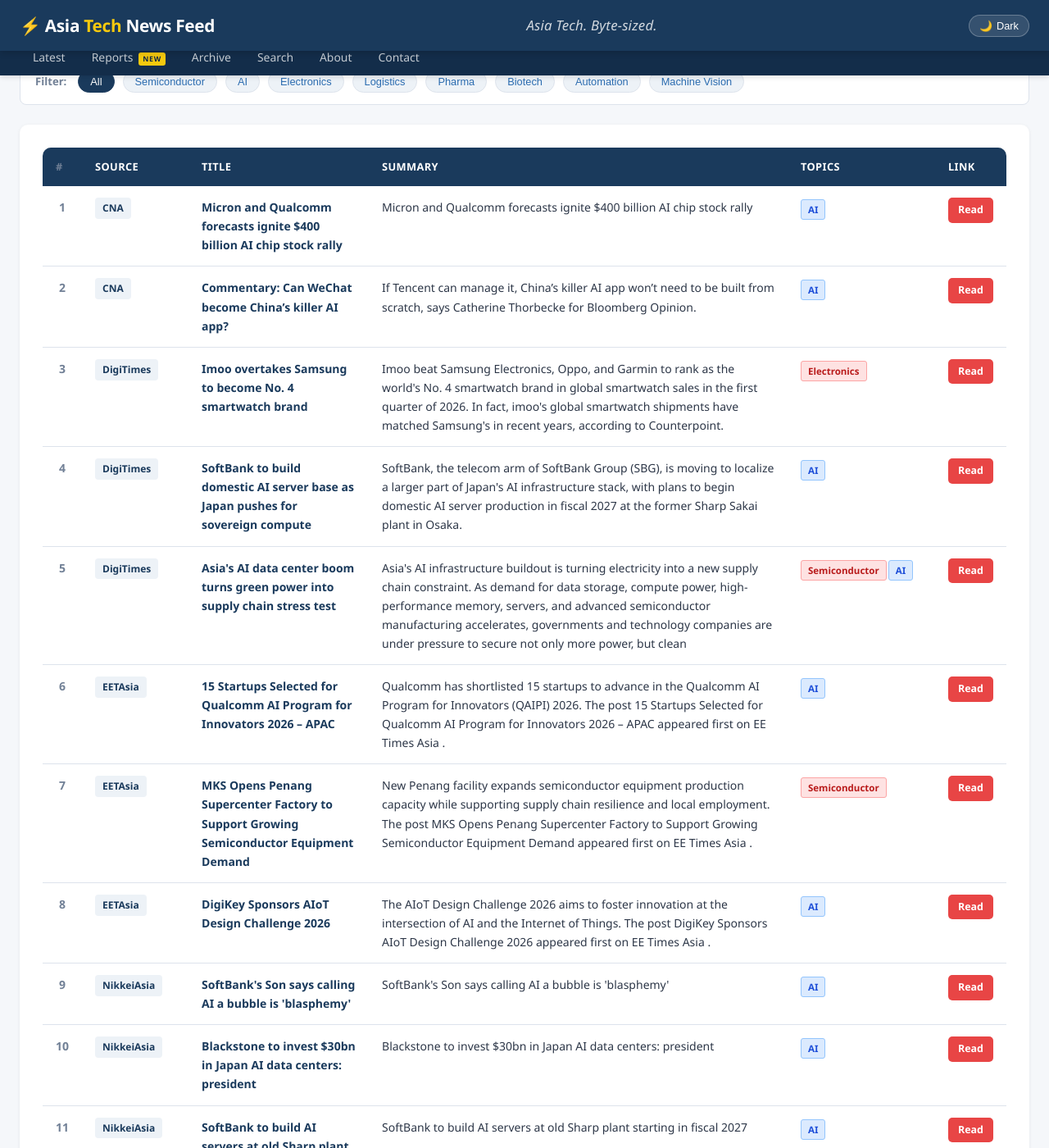
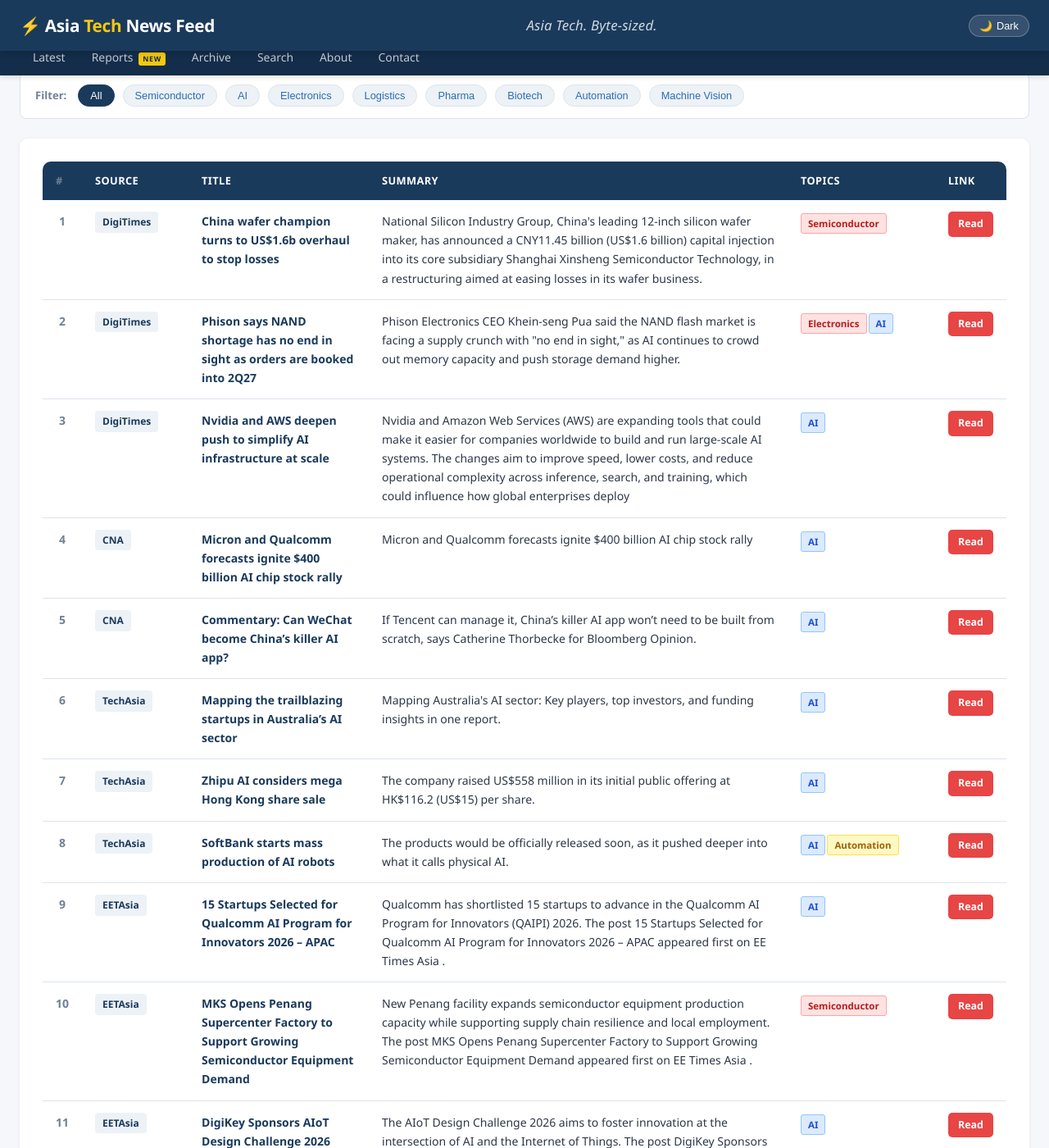
Before and after one commit to asiatechfeed/Asia-Tech-Feed, a Jekyll site: the page built from _posts/2026-06-25-asia-tech-news-digest.md, in a window 1280 px wide and 1400 px high, scrolled down 582 px. Shown: the whole window at 82% size. Built offline with Jekyll 4.4.1, drawn with Linux system fonts in a browser that asks for light colours; some of the changed text lies outside the part shown.

Commit message:
📰 News digest 2026-06-25 (17 articles)

```diff
--- a/_posts/2026-06-25-asia-tech-news-digest.md
+++ b/_posts/2026-06-25-asia-tech-news-digest.md
@@ -1,16 +1,16 @@
 ---
 layout: post
 title: "Asia Tech News Digest - June 25, 2026"
-date: 2026-06-25 07:59:22 +0800
-articles_count: 14
-sources_count: 5
-sources: ["CNA", "DigiTimes", "EETAsia", "KED", "NikkeiAsia"]
+date: 2026-06-25 08:07:35 +0800
+articles_count: 17
+sources_count: 6
+sources: ["CNA", "DigiTimes", "EETAsia", "KED", "NikkeiAsia", "TechAsia"]
 csv_file: /assets/data/news-2026-06-25.tsv
-featured_title: "Micron and Qualcomm forecasts ignite $400 billion AI chip stock rally"
-featured_url: "https://www.channelnewsasia.com/business/micron-and-qualcomm-forecasts-ignite-400-billion-ai-chip-stock-rally-6208296"
-featured_source: "CNA"
-featured_summary: "Micron and Qualcomm forecasts ignite $400 billion AI chip stock rally"
-featured_image: "https://dam.mediacorp.sg/image/upload/s--1aVGxygb--/c_fill,g_auto,h_676,w_1200/fl_relative,g_south_east,l_mediacorp:cna:watermark:2024-04:reuters_1,w_0.1/f_auto,q_auto/v1/one-cms/core/2026-06-24T232319Z_1_LYNXMPEM5N1S0_RTROPTP_3_INDIA-SUMMIT-GUJARAT.JPG?itok=HiaNEIQL"
+featured_title: "China wafer champion turns to US$1.6b overhaul to stop losses"
+featured_url: "https://www.digitimes.com/news/a20260624PD231/nsig-shanghai-12-inch-wafer-silicon-wafer.html"
+featured_source: "DigiTimes"
+featured_summary: "National Silicon Industry Group, China's leading 12-inch silicon wafer maker, has announced a CNY11.45 billion (US$1.6 billion) capital injection into its core subsidiary Shanghai Xinsheng Semiconductor Technology, in a restructuring aimed at easing losses in its wafer business."
+featured_image: "https://img.digitimes.com/newsshow/20260624pd231_files/5_b.jpg"
 ---
 
 <table class="news-table">
@@ -27,6 +27,30 @@ featured_image: "https://dam.mediacorp.sg/image/upload/s--1aVGxygb--/c_fill,g_au
 <tbody>
 <tr>
   <td class="col-num">1</td>
+  <td class="col-source"><span class="source-badge">DigiTimes</span></td>
+  <td class="col-title"><span class="article-title">China wafer champion turns to US$1.6b overhaul to stop losses</span></td>
+  <td class="col-summary">National Silicon Industry Group, China's leading 12-inch silicon wafer maker, has announced a CNY11.45 billion (US$1.6 billion) capital injection into its core subsidiary Shanghai Xinsheng Semiconductor Technology, in a restructuring aimed at easing losses in its wafer business.</td>
+  <td class="col-tags"><span class="tag semi">Semiconductor</span></td>
+  <td class="col-link"><a class="btn-link" href="https://www.digitimes.com/news/a20260624PD231/nsig-shanghai-12-inch-wafer-silicon-wafer.html" target="_blank" rel="noopener">Read</a></td>
+</tr>
+<tr>
+  <td class="col-num">2</td>
+  <td class="col-source"><span class="source-badge">DigiTimes</span></td>
+  <td class="col-title"><span class="article-title">Phison says NAND shortage has no end in sight as orders are booked into 2Q27</span></td>
+  <td class="col-summary">Phison Electronics CEO Khein-seng Pua said the NAND flash market is facing a supply crunch with "no end in sight," as AI continues to crowd out memory capacity and push storage demand higher.</td>
+  <td class="col-tags"><span class="tag semi">Electronics</span><span class="tag ai">AI</span></td>
+  <td class="col-link"><a class="btn-link" href="https://www.digitimes.com/news/a20260623PD236/phison-nand-ceo-2026-market.html" target="_blank" rel="noopener">Read</a></td>
+</tr>
+<tr>
+  <td class="col-num">3</td>
+  <td class="col-source"><span class="source-badge">DigiTimes</span></td>
+  <td class="col-title"><span class="article-title">Nvidia and AWS deepen push to simplify AI infrastructure at scale</span></td>
+  <td class="col-summary">Nvidia and Amazon Web Services (AWS) are expanding tools that could make it easier for companies worldwide to build and run large-scale AI systems. The changes aim to improve speed, lower costs, and reduce operational complexity across inference, search, and training, which could influence how global enterprises deploy</td>
+  <td class="col-tags"><span class="tag ai">AI</span></td>
+  <td class="col-link"><a class="btn-link" href="https://www.digitimes.com/news/a20260624PR201/nvidia-aws-ai-inference-infrastructure.html" target="_blank" rel="noopener">Read</a></td>
+</tr>
+<tr>
+  <td class="col-num">4</td>
   <td class="col-source"><span class="source-badge">CNA</span></td>
   <td class="col-title"><span class="article-title">Micron and Qualcomm forecasts ignite $400 billion AI chip stock rally</span></td>
   <td class="col-summary">Micron and Qualcomm forecasts ignite $400 billion AI chip stock rally</td>
@@ -34,7 +58,7 @@ featured_image: "https://dam.mediacorp.sg/image/upload/s--1aVGxygb--/c_fill,g_au
   <td class="col-link"><a class="btn-link" href="https://www.channelnewsasia.com/business/micron-and-qualcomm-forecasts-ignite-400-billion-ai-chip-stock-rally-6208296" target="_blank" rel="noopener">Read</a></td>
 </tr>
 <tr>
-  <td class="col-num">2</td>
+  <td class="col-num">5</td>
   <td class="col-source"><span class="source-badge">CNA</span></td>
   <td class="col-title"><span class="article-title">Commentary: Can WeChat become China’s killer AI app?</span></td>
   <td class="col-summary">If Tencent can manage it, China’s killer AI app won’t need to be built from scratch, says Catherine Thorbecke for Bloomberg Opinion.</td>
@@ -42,31 +66,31 @@ featured_image: "https://dam.mediacorp.sg/image/upload/s--1aVGxygb--/c_fill,g_au
   <td class="col-link"><a class="btn-link" href="https://www.channelnewsasia.com/commentary/wechat-china-ai-app-assistant-tencent-6206501" target="_blank" rel="noopener">Read</a></td>
 </tr>
 <tr>
-  <td class="col-num">3</td>
-  <td class="col-source"><span class="source-badge">DigiTimes</span></td>
-  <td class="col-title"><span class="article-title">Imoo overtakes Samsung to become No. 4 smartwatch brand</span></td>
-  <td class="col-summary">Imoo beat Samsung Electronics, Oppo, and Garmin to rank as the world's No. 4 smartwatch brand in global smartwatch sales in the first quarter of 2026. In fact, imoo's global smartwatch shipments have matched Samsung's in recent years, according to Counterpoint.</td>
-  <td class="col-tags"><span class="tag semi">Electronics</span></td>
-  <td class="col-link"><a class="btn-link" href="https://www.digitimes.com/news/a20260624PD236/smartwatch-brand-sales.html" target="_blank" rel="noopener">Read</a></td>
+  <td class="col-num">6</td>
+  <td class="col-source"><span class="source-badge">TechAsia</span></td>
+  <td class="col-title"><span class="article-title">Mapping the trailblazing startups in Australia’s AI sector</span></td>
+  <td class="col-summary">Mapping Australia's AI sector: Key players, top investors, and funding insights in one report.</td>
+  <td class="col-tags"><span class="tag ai">AI</span></td>
+  <td class="col-link"><a class="btn-link" href="https://www.techinasia.com/visual-story/mapping-trailblazing-startups-australias-ai-sector" target="_blank" rel="noopener">Read</a></td>
 </tr>
 <tr>
-  <td class="col-num">4</td>
-  <td class="col-source"><span class="source-badge">DigiTimes</span></td>
-  <td class="col-title"><span class="article-title">SoftBank to build domestic AI server base as Japan pushes for sovereign compute</span></td>
-  <td class="col-summary">SoftBank, the telecom arm of SoftBank Group (SBG), is moving to localize a larger part of Japan's AI infrastructure stack, with plans to begin domestic AI server production in fiscal 2027 at the former Sharp Sakai plant in Osaka.</td>
+  <td class="col-num">7</td>
+  <td class="col-source"><span class="source-badge">TechAsia</span></td>
+  <td class="col-title"><span class="article-title">Zhipu AI considers mega Hong Kong share sale</span></td>
+  <td class="col-summary">The company raised US$558 million in its initial public offering at HK$116.2 (US$15) per share.</td>
   <td class="col-tags"><span class="tag ai">AI</span></td>
-  <td class="col-link"><a class="btn-link" href="https://www.digitimes.com/news/a20260624PD230/softbank-ai-server-data-center-infrastructure.html" target="_blank" rel="noopener">Read</a></td>
+  <td class="col-link"><a class="btn-link" href="https://www.techinasia.com/zhipu-ais-formula-for-surviving-chinas-tech-market" target="_blank" rel="noopener">Read</a></td>
 </tr>
 <tr>
-  <td class="col-num">5</td>
-  <td class="col-source"><span class="source-badge">DigiTimes</span></td>
-  <td class="col-title"><span class="article-title">Asia's AI data center boom turns green power into supply chain stress test</span></td>
-  <td class="col-summary">Asia's AI infrastructure buildout is turning electricity into a new supply chain constraint. As demand for data storage, compute power, high-performance memory, servers, and advanced semiconductor manufacturing accelerates, governments and technology companies are under pressure to secure not only more power, but clean</td>
-  <td class="col-tags"><span class="tag semi">Semiconductor</span><span class="tag ai">AI</span></td>
-  <td class="col-link"><a class="btn-link" href="https://www.digitimes.com/news/a20260623VL210/asia-data-center-power-supply-infrastructure-electricity.html" target="_blank" rel="noopener">Read</a></td>
+  <td class="col-num">8</td>
+  <td class="col-source"><span class="source-badge">TechAsia</span></td>
+  <td class="col-title"><span class="article-title">SoftBank starts mass production of AI robots</span></td>
+  <td class="col-summary">The products would be officially released soon, as it pushed deeper into what it calls physical AI.</td>
+  <td class="col-tags"><span class="tag ai">AI</span><span class="tag auto">Automation</span></td>
+  <td class="col-link"><a class="btn-link" href="https://www.techinasia.com/softbank-launch-ai-gpu-cloud-october-2026" target="_blank" rel="noopener">Read</a></td>
 </tr>
 <tr>
-  <td class="col-num">6</td>
+  <td class="col-num">9</td>
   <td class="col-source"><span class="source-badge">EETAsia</span></td>
   <td class="col-title"><span class="article-title">15 Startups Selected for Qualcomm AI Program for Innovators 2026 – APAC</span></td>
   <td class="col-summary">Qualcomm has shortlisted 15 startups to advance in the Qualcomm AI Program for Innovators (QAIPI) 2026. The post 15 Startups Selected for Qualcomm AI Program for Innovators 2026 – APAC appeared first on EE Times Asia .</td>
@@ -74,7 +98,7 @@ featured_image: "https://dam.mediacorp.sg/image/upload/s--1aVGxygb--/c_fill,g_au
   <td class="col-link"><a class="btn-link" href="https://www.eetasia.com/15-startups-selected-for-qualcomm-ai-program-for-innovators-2026-apac/" target="_blank" rel="noopener">Read</a></td>
 </tr>
 <tr>
-  <td class="col-num">7</td>
+  <td class="col-num">10</td>
   <td class="col-source"><span class="source-badge">EETAsia</span></td>
   <td class="col-title"><span class="article-title">MKS Opens Penang Supercenter Factory to Support Growing Semiconductor Equipment Demand</span></td>
   <td class="col-summary">New Penang facility expands semiconductor equipment production capacity while supporting supply chain resilience and local employment. The post MKS Opens Penang Supercenter Factory to Support Growing Semiconductor Equipment Demand appeared first on EE Times Asia .</td>
@@ -82,7 +106,7 @@ featured_image: "https://dam.mediacorp.sg/image/upload/s--1aVGxygb--/c_fill,g_au
   <td class="col-link"><a class="btn-link" href="https://www.eetasia.com/mks-opens-penang-supercenter-factory-to-support-growing-semiconductor-equipment-demand/" target="_blank" rel="noopener">Read</a></td>
 </tr>
 <tr>
-  <td class="col-num">8</td>
+  <td class="col-num">11</td>
   <td class="col-source"><span class="source-badge">EETAsia</span></td>
   <td class="col-title"><span class="article-title">DigiKey Sponsors AIoT Design Challenge 2026</span></td>
   <td class="col-summary">The AIoT Design Challenge 2026 aims to foster innovation at the intersection of AI and the Internet of Things. The post DigiKey Sponsors AIoT Design Challenge 2026 appeared first on EE Times Asia .</td>
@@ -90,7 +114,7 @@ featured_image: "https://dam.mediacorp.sg/image/upload/s--1aVGxygb--/c_fill,g_au
   <td class="col-link"><a class="btn-link" href="https://www.eetasia.com/digikey-sponsors-aiot-design-challenge-2026/" target="_blank" rel="noopener">Read</a></td>
 </tr>
 <tr>
-  <td class="col-num">9</td>
+  <td class="col-num">12</td>
   <td class="col-source"><span class="source-badge">NikkeiAsia</span></td>
   <td class="col-title"><span class="article-title">SoftBank's Son says calling AI a bubble is 'blasphemy'</span></td>
   <td class="col-summary">SoftBank's Son says calling AI a bubble is 'blasphemy'</td>
@@ -98,7 +122,7 @@ featured_image: "https://dam.mediacorp.sg/image/upload/s--1aVGxygb--/c_fill,g_au
   <td class="col-link"><a class="btn-link" href="https://asia.nikkei.com/business/softbank/softbank-s-son-says-calling-ai-a-bubble-is-blasphemy" target="_blank" rel="noopener">Read</a></td>
 </tr>
 <tr>
-  <td class="col-num">10</td>
+  <td class="col-num">13</td>
   <td class="col-source"><span class="source-badge">NikkeiAsia</span></td>
   <td class="col-title"><span class="article-title">Blackstone to invest $30bn in Japan AI data centers: president</span></td>
   <td class="col-summary">Blackstone to invest $30bn in Japan AI data centers: president</td>
@@ -106,7 +130,7 @@ featured_image: "https://dam.mediacorp.sg/image/upload/s--1aVGxygb--/c_fill,g_au
   <td class="col-link"><a class="btn-link" href="https://asia.nikkei.com/editor-s-picks/interview/blackstone-to-invest-30bn-in-japan-ai-data-centers-president" target="_blank" rel="noopener">Read</a></td>
 </tr>
 <tr>
-  <td class="col-num">11</td>
+  <td class="col-num">14</td>
   <td class="col-source"><span class="source-badge">NikkeiAsia</span></td>
   <td class="col-title"><span class="article-title">SoftBank to build AI servers at old Sharp plant starting in fiscal 2027</span></td>
   <td class="col-summary">SoftBank to build AI servers at old Sharp plant starting in fiscal 2027</td>
@@ -114,7 +138,7 @@ featured_image: "https://dam.mediacorp.sg/image/upload/s--1aVGxygb--/c_fill,g_au
   <td class="col-link"><a class="btn-link" href="https://asia.nikkei.com/business/technology/artificial-intelligence/softbank-to-build-ai-servers-at-old-sharp-plant-starting-in-fiscal-2027" target="_blank" rel="noopener">Read</a></td>
 </tr>
 <tr>
-  <td class="col-num">12</td>
+  <td class="col-num">15</td>
   <td class="col-source"><span class="source-badge">KED</span></td>
   <td class="col-title"><span class="article-title">AI trade isn’t just about tech stocks but also power, TCW says</span></td>
   <td class="col-summary">The artificial intelligence boom has sent investors racing into chipmakers, cloud providers and megacap technology stocks, but a more durable opportun</td>
@@ -122,7 +146,7 @@ featured_image: "https://dam.mediacorp.sg/image/upload/s--1aVGxygb--/c_fill,g_au
   <td class="col-link"><a class="btn-link" href="https://www.kedglobal.com/asset-management/newsView/ked202606010002" target="_blank" rel="noopener">Read</a></td>
 </tr>
 <tr>
-  <td class="col-num">13</td>
+  <td class="col-num">16</td>
   <td class="col-source"><span class="source-badge">KED</span></td>
   <td class="col-title"><span class="article-title">No career ambition, no ego: AI plays devil's advocate at Audax Private Equity</span></td>
   <td class="col-summary">Generative AI is challenging traditional investment theses, acting as a devil's advocate to sharpen decision-making, particularly when it comes to ass</td>
@@ -130,7 +154,7 @@ featured_image: "https://dam.mediacorp.sg/image/upload/s--1aVGxygb--/c_fill,g_au
   <td class="col-link"><a class="btn-link" href="https://www.kedglobal.com/private-equity/newsView/ked202603120002" target="_blank" rel="noopener">Read</a></td>
 </tr>
 <tr>
-  <td class="col-num">14</td>
+  <td class="col-num">17</td>
   <td class="col-source"><span class="source-badge">KED</span></td>
   <td class="col-title"><span class="article-title">EuBiologics partners with Korea's health agency to develop Nipah virus vaccine candidate</span></td>
   <td class="col-summary">EuBiologics Co., South Korea's vaccine-focused biotechnology company, is developing a vaccine candidate against the Nipah virus, an infectious disease</td>
```
Also changed, not shown: _digest_meta.json (+18 -17 lines), assets/data/news-2026-06-25.tsv (+17 -14 lines), assets/data/search-index.json.
